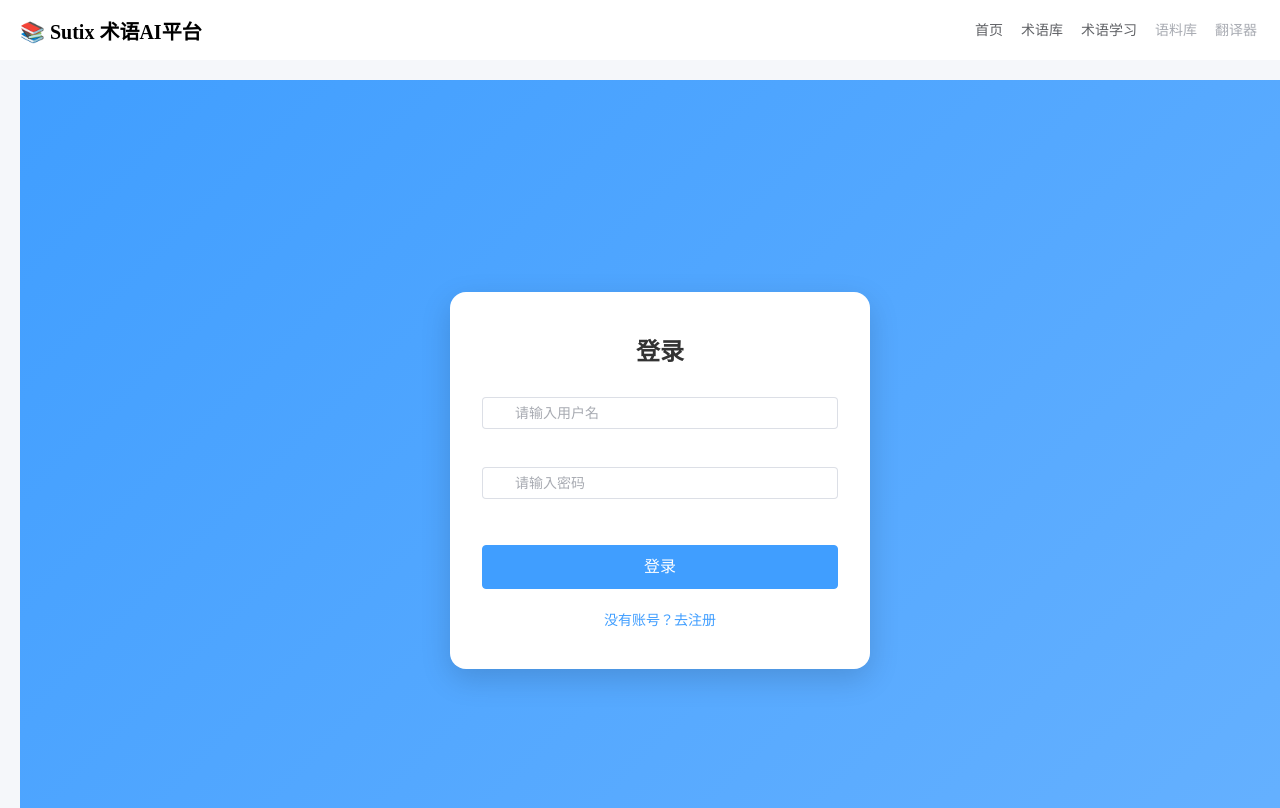
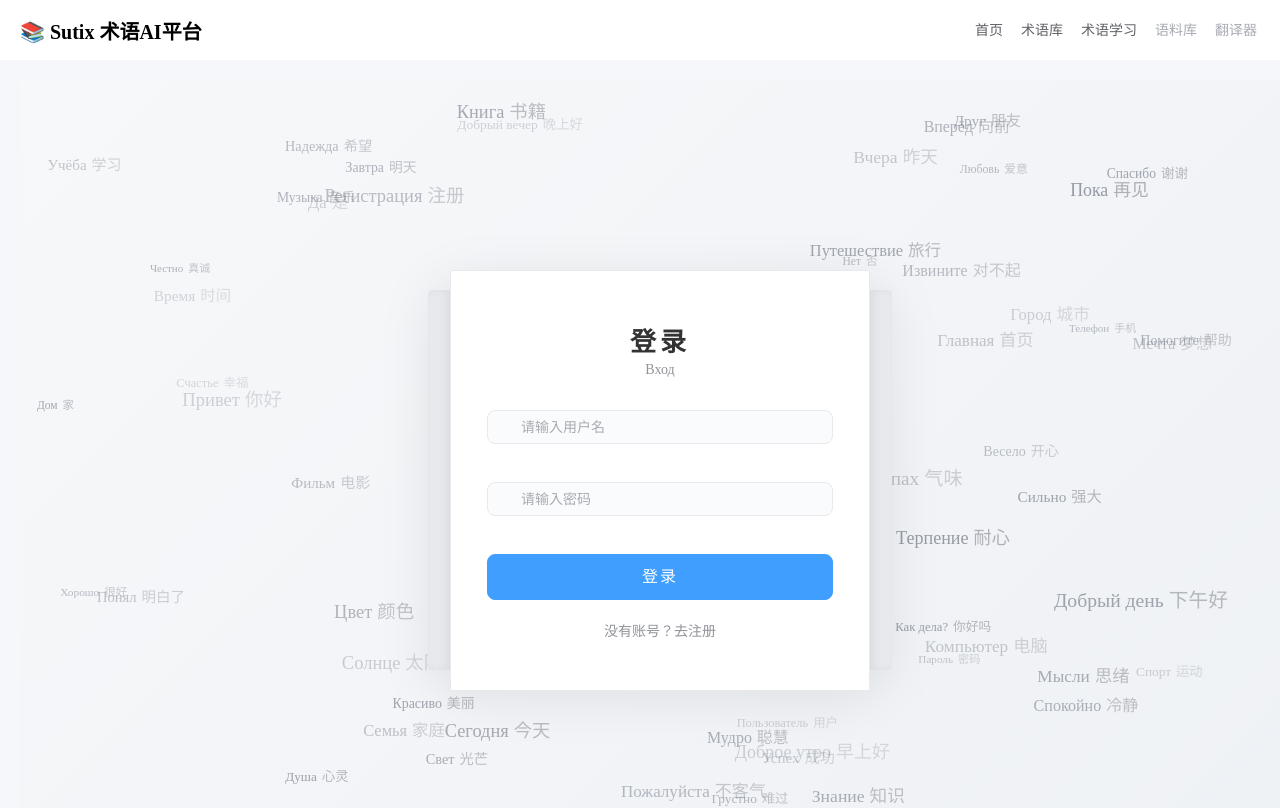
Before and after one commit to Florence3272/SutixAI, a Vue app in the folder SutixAI_1.1/sutix-front/sutix-front/: page /login in a window 1280 px wide. Shown: the top 808 px of the page. Built offline with nearby package versions, Linux system fonts and the light colour scheme.

Commit message:
登录页面样式更新

```diff
--- a/SutixAI_1.1/sutix-front/sutix-front/src/pages/user/Login.vue
+++ b/SutixAI_1.1/sutix-front/sutix-front/src/pages/user/Login.vue
@@ -1,10 +1,28 @@
 <template>
-  <div class="login-page">
+  <div class="login-page" @mousemove="handleMouseMove">
+    <!-- 动态俄语中文背景 -->
+    <div class="word-bg">
+      <div
+        class="word-item"
+        v-for="(item, index) in wordList"
+        :key="index"
+        :style="getItemStyle(item, index)"
+      >
+        <span class="ru">{{ item.ru }}</span>
+        <span class="cn">{{ item.cn }}</span>
+      </div>
+    </div>
+
+    <!-- 卷轴书本 外壳 -->
+    <div class="book-scroll-wrapper">
+      <div class="book-left"></div>
       <div class="login-card">
-      <h2 class="title">{{ isLogin ? '登录' : '注册' }}</h2>
+        <div class="title-group">
+          <h2 class="title-chinese">{{ isLogin ? '登录' : '注册' }}</h2>
+          <p class="title-russian">{{ isLogin ? 'Вход' : 'Регистрация' }}</p>
+        </div>
 
         <el-form v-model="form" :rules="rules" ref="formRef" label-width="0" class="login-form">
-        <!-- 用户名 -->
           <el-form-item prop="username">
             <el-input
               v-model="form.username"
@@ -14,7 +32,6 @@
             />
           </el-form-item>
 
-        <!-- 密码 -->
           <el-form-item prop="password">
             <el-input
               v-model="form.password"
@@ -25,7 +42,6 @@
             />
           </el-form-item>
 
-        <!-- 注册时显示确认密码 -->
           <el-form-item prop="confirmPwd" v-if="!isLogin">
             <el-input
               v-model="form.confirmPwd"
@@ -36,26 +52,22 @@
             />
           </el-form-item>
 
-        <!-- 按钮 -->
-        <el-button
-          type="primary"
-          class="submit-btn"
-          @click="submit"
-        >
+          <el-button type="primary" class="submit-btn" @click="submit">
             {{ isLogin ? '登录' : '注册' }}
           </el-button>
 
-        <!-- 切换 -->
           <div class="toggle-text" @click="isLogin = !isLogin">
             {{ isLogin ? '没有账号？去注册' : '已有账号？去登录' }}
           </div>
         </el-form>
       </div>
+      <div class="book-right"></div>
+    </div>
   </div>
 </template>
 
 <script setup>
-import { ref, reactive } from 'vue'
+import { ref, reactive, onMounted } from 'vue'
 import { useRouter } from 'vue-router'
 import { ElMessage } from 'element-plus'
 import { User, Lock } from '@element-plus/icons-vue'
@@ -63,6 +75,11 @@ import { User, Lock } from '@element-plus/icons-vue'
 const router = useRouter()
 const isLogin = ref(true)
 const formRef = ref()
+// 鼠标坐标
+const mousePos = ref({ x: 0, y: 0 })
+// 原始文字位置
+const originWordList = ref([])
+const wordList = ref([])
 
 const form = reactive({
   username: '',
@@ -85,76 +102,201 @@ const rules = {
   ]
 }
 
-// 提交
 const submit = async () => {
   await formRef.value.validate()
-
-  if (isLogin.value) {
-    doLogin()
-  } else {
-    doRegister()
-  }
+  isLogin.value ? doLogin() : doRegister()
 }
 
-// 登录
 const doLogin = () => {
   const users = JSON.parse(localStorage.getItem('users') || '[]')
   const find = users.find(u => u.username === form.username && u.password === form.password)
-
   if (!find) {
     ElMessage.error('用户名或密码错误')
     return
   }
-
   localStorage.setItem('userInfo', JSON.stringify(find))
   ElMessage.success('登录成功')
   router.push('/home')
 }
 
-// 注册
 const doRegister = () => {
   const users = JSON.parse(localStorage.getItem('users') || '[]')
-
   const exist = users.some(u => u.username === form.username)
   if (exist) {
     ElMessage.error('用户名已存在')
     return
   }
-
-  users.push({
-    username: form.username,
-    password: form.password
-  })
-
+  users.push({ username: form.username, password: form.password })
   localStorage.setItem('users', JSON.stringify(users))
   ElMessage.success('注册成功，请登录')
   isLogin.value = true
 }
+
+// 海量俄汉对照词汇
+const wordData = [
+  { ru: 'Привет', cn: '你好' },{ ru: 'Спасибо', cn: '谢谢' },{ ru: 'Пожалуйста', cn: '不客气' },
+  { ru: 'Да', cn: '是' },{ ru: 'Нет', cn: '否' },{ ru: 'Доброе утро', cn: '早上好' },
+  { ru: 'Добрый день', cn: '下午好' },{ ru: 'Добрый вечер', cn: '晚上好' },{ ru: 'Как дела?', cn: '你好吗' },
+  { ru: 'Хорошо', cn: '很好' },{ ru: 'Пока', cn: '再见' },{ ru: 'Извините', cn: '对不起' },
+  { ru: 'Понял', cn: '明白了' },{ ru: 'Помогите', cn: '帮助' },{ ru: 'Вход', cn: '登录' },
+  { ru: 'Регистрация', cn: '注册' },{ ru: 'Пользователь', cn: '用户' },{ ru: 'Пароль', cn: '密码' },
+  { ru: 'Главная', cn: '首页' },{ ru: 'Язык', cn: '语言' },{ ru: 'Время', cn: '时间' },
+  { ru: 'Дом', cn: '家' },{ ru: 'Город', cn: '城市' },{ ru: 'Солнце', cn: '太阳' },
+  { ru: 'Небо', cn: '天空' },{ ru: 'Вода', cn: '水' },{ ru: 'Еда', cn: '食物' },
+  { ru: 'Книга', cn: '书籍' },{ ru: 'Телефон', cn: '手机' },{ ru: 'Компьютер', cn: '电脑' },
+  { ru: 'Друг', cn: '朋友' },{ ru: 'Семья', cn: '家庭' },{ ru: 'Работа', cn: '工作' },
+  { ru: 'Учёба', cn: '学习' },{ ru: 'Знание', cn: '知识' },{ ru: 'Мечта', cn: '梦想' },
+  { ru: 'Любовь', cn: '爱意' },{ ru: 'Счастье', cn: '幸福' },{ ru: 'Надежда', cn: '希望' },
+  { ru: 'Успех', cn: '成功' },{ ru: 'Вперёд', cn: '向前' },{ ru: 'Спокойно', cn: '冷静' },
+  { ru: 'Весело', cn: '开心' },{ ru: 'Грустно', cn: '难过' },{ ru: 'Сегодня', cn: '今天' },
+  { ru: 'Завтра', cn: '明天' },{ ru: 'Вчера', cn: '昨天' },{ ru: 'Число', cn: '数字' },
+  { ru: 'Цвет', cn: '颜色' },{ ru: 'Музыка', cn: '音乐' },{ ru: 'Фильм', cn: '电影' },
+  { ru: 'Спорт', cn: '运动' },{ ru: 'Путешествие', cn: '旅行' },{ ru: 'Красиво', cn: '美丽' },
+  { ru: 'Сильно', cn: '强大' },{ ru: 'Мудро', cn: '聪慧' },{ ru: 'Честно', cn: '真诚' },
+  { ru: 'Терпение', cn: '耐心' },{ ru: 'Сила', cn: '力量' },{ ru: 'Душа', cn: '心灵' },
+  { ru: 'Мысли', cn: '思绪' },{ ru: 'Звук', cn: '声音' },{ ru: 'Запах', cn: '气味' },
+  { ru: 'Свет', cn: '光芒' },{ ru: 'Тень', cn: '阴影' }
+]
+
+// 鼠标移动监听
+const handleMouseMove = (e) => {
+  mousePos.value.x = e.clientX
+  mousePos.value.y = e.clientY
+}
+
+// 计算文字偏移避让
+const getItemStyle = (item, index) => {
+  let offsetX = 0, offsetY = 0
+  const pageW = document.documentElement.clientWidth
+  const pageH = document.documentElement.clientHeight
+  const itemX = item.x / 100 * pageW
+  const itemY = item.y / 100 * pageH
+
+  // 计算距离
+  const disX = mousePos.value.x - itemX
+  const disY = mousePos.value.y - itemY
+  const distance = Math.sqrt(disX * disX + disY * disY)
+  const range = 120
+
+  // 范围内驱离
+  if (distance < range && distance > 0) {
+    const force = (range - distance) / range * 35
+    offsetX = -(disX / distance) * force
+    offsetY = -(disY / distance) * force
+  }
+
+  return {
+    left: `calc(${item.x}% + ${offsetX}px)`,
+    top: `calc(${item.y}% + ${offsetY}px)`,
+    animationDelay: `${index * 0.15}s`,
+    fontSize: `${item.size}px`,
+    opacity: item.opacity
+  }
+}
+
+onMounted(() => {
+  originWordList.value = wordData.map(item => ({
+    ...item,
+    x: Math.random() * 90,
+    y: Math.random() * 90,
+    size: 11 + Math.random() * 9,
+    opacity: (0.25 + Math.random() * 0.45).toFixed(2)
+  }))
+  wordList.value = [...originWordList.value]
+})
 </script>
 
 <style scoped>
 .login-page {
   width: 100vw;
   height: 100vh;
-  background: linear-gradient(135deg, #409eff 0%, #66b1ff 100%);
+  background: linear-gradient(135deg, #f7f8fa 0%, #eef1f5 100%);
   display: flex;
   align-items: center;
   justify-content: center;
+  position: relative;
+  overflow: hidden;
+}
+
+.word-bg {
+  position: absolute;
+  left: 0;
+  top: 0;
+  width: 100%;
+  height: 100%;
+  pointer-events: none;
+  z-index: 1;
+}
+
+.word-item {
+  position: absolute;
+  color: #909399;
+  white-space: nowrap;
+  animation: wordMove 9s linear infinite;
+  transition: left 0.2s ease, top 0.2s ease;
+}
+
+.word-item .ru {
+  font-weight: 500;
+  margin-right: 5px;
+  color: #6e7481;
+}
+.word-item .cn {
+  color: #909399;
+}
+
+@keyframes wordMove {
+  0% { transform: translateY(0) translateX(0); }
+  50% { transform: translateY(-20px) translateX(12px); }
+  100% { transform: translateY(0) translateX(0); }
+}
+
+.book-scroll-wrapper {
+  position: relative;
+  display: flex;
+  align-items: center;
+  filter: drop-shadow(0 8px 24px rgba(0, 0, 0, 0.08));
+  z-index: 10;
+}
+
+.book-left {
+  width: 22px;
+  height: 380px;
+  background: #e8e9ed;
+  border-radius: 4px 0 0 4px;
+  box-shadow: inset -4px 0 8px rgba(0, 0, 0, 0.05);
+}
+.book-right {
+  width: 22px;
+  height: 380px;
+  background: #e8e9ed;
+  border-radius: 0 4px 4px 0;
+  box-shadow: inset 4px 0 8px rgba(0, 0, 0, 0.05);
 }
 
 .login-card {
   width: 420px;
-  background: #fff;
-  border-radius: 16px;
-  padding: 40px 32px;
-  box-shadow: 0 10px 30px rgba(0, 0, 0, 0.15);
+  background: #ffffff;
+  padding: 50px 36px;
+  border: 1px solid #e8e9ed;
+  border-radius: 2px;
 }
 
-.title {
+.title-group {
   text-align: center;
-  margin-bottom: 30px;
-  font-size: 24px;
-  color: #333;
+  margin-bottom: 32px;
+}
+.title-chinese {
+  font-size: 26px;
+  color: #333333;
+  font-weight: 600;
+  margin: 0;
+  letter-spacing: 4px;
+}
+.title-russian {
+  font-size: 14px;
+  color: #909399;
+  margin: 4px 0 0;
 }
 
 .login-form {
@@ -163,15 +305,37 @@ const doRegister = () => {
   gap: 20px;
 }
 
+:deep(.el-input__wrapper) {
+  background: #fafbfc !important;
+  border-radius: 8px;
+  border: 1px solid #e8e9ed !important;
+  box-shadow: none !important;
+}
+:deep(.el-input__wrapper:hover) {
+  border-color: #dcdfe6 !important;
+}
+:deep(.el-input__wrapper.is-focus) {
+  border-color: #409eff !important;
+  box-shadow: 0 0 0 2px rgba(64, 158, 255, 0.1) !important;
+}
+
 .submit-btn {
-  height: 44px;
+  height: 46px;
   font-size: 16px;
-  margin-top: 8px;
+  background: #409eff;
+  border-color: #409eff;
+  border-radius: 8px;
+  font-weight: 500;
+  letter-spacing: 2px;
+}
+.submit-btn:hover {
+  background: #3388ff !important;
+  border-color: #3388ff !important;
 }
 
 .toggle-text {
   text-align: center;
-  color: #409eff;
+  color: #909399;
   cursor: pointer;
   font-size: 14px;
 }
```
Lines whose indentation alone changed are shown as unchanged.
